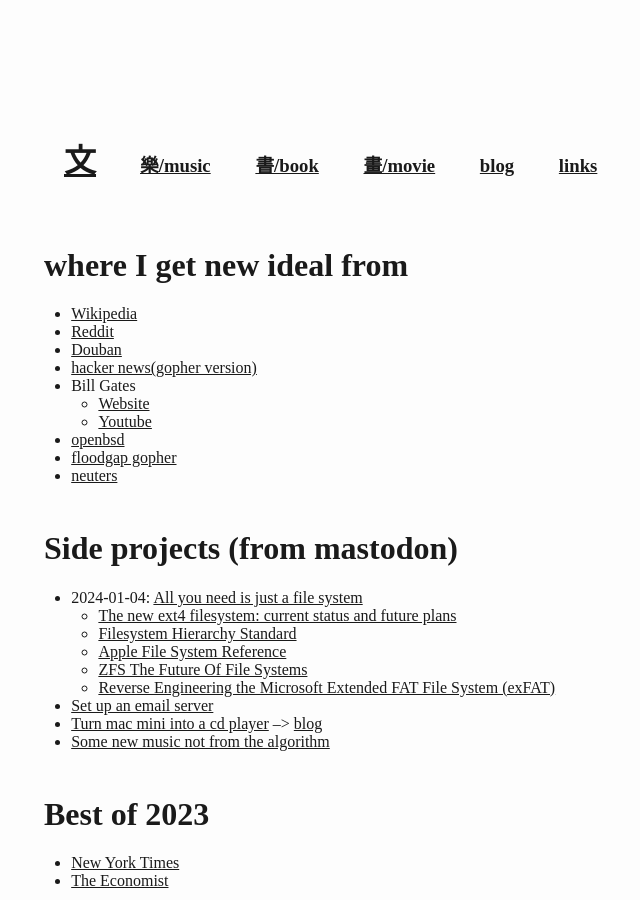
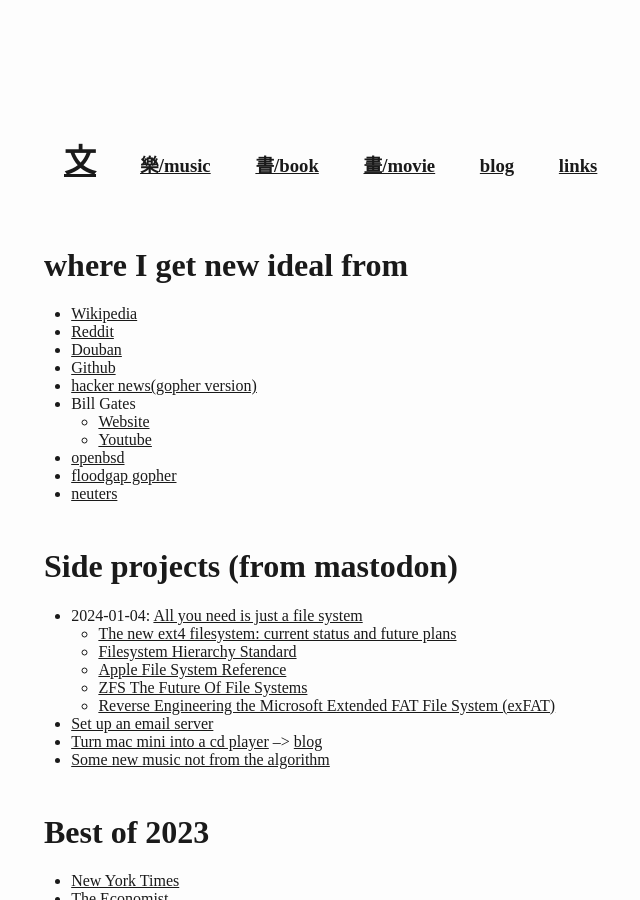
Before and after one commit to wangw469/wangw469.github.io, a Jekyll site: the page built from links.md, in a window 1280 px wide and 900 px high. Shown: the whole window, without its empty margins (46-686 px from the left). Built offline with Jekyll 4.4.1, drawn with Linux system fonts in a browser that asks for light colours; our own code applies the rules of GitHub Pages for plain Markdown files.

Commit message:
add github

```diff
--- a/links.md
+++ b/links.md
@@ -8,6 +8,7 @@
 * [Wikipedia](https://www.wikipedia.org)
 * [Reddit](https://www.reddit.com)
 * [Douban](https://www.douban.com)
+* [Github](https://github.com)
 * [hacker news(gopher version)](gopher://hngopher.com)
 * Bill Gates
     * [Website](https://www.gatesnotes.com/)
```
